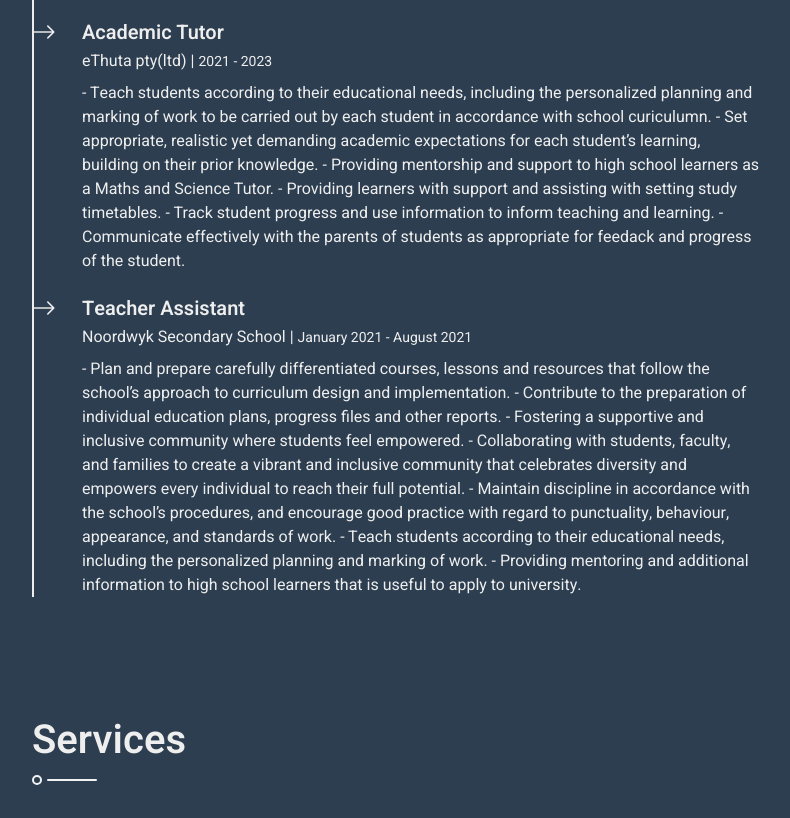
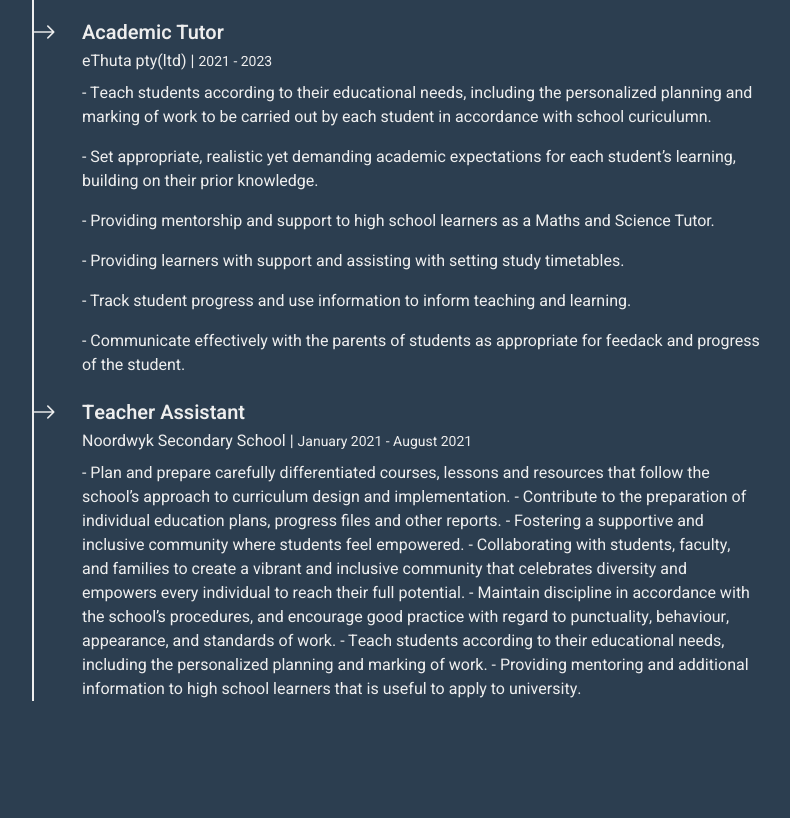
Before and after one commit to NtsakoKwinika/kwinikantsako, a plain HTML site: page index.html in a window 1280 px wide. Shown: the part 1800-2618 px from the top of the page, without its empty margins (438-1228 px from the left). Drawn offline with nearby package versions, Linux system fonts and the light colour scheme.

Commit message:
Update index.html

```diff
--- a/index.html
+++ b/index.html
@@ -186,12 +186,12 @@
                                 <span class="bi bi-arrow-right fs-4 text-light position-absolute" style="top: -5px; left: -50px;"></span>
                                 <h5 class="mb-1">Academic Tutor</h5>
                                 <p class="mb-2">eThuta pty(ltd) | <small>2021 - 2023</small></p>
-								<p> - Teach students according to their educational needs, including the personalized planning and marking of work to be carried out by each student in accordance with school curiculumn.
-									- Set appropriate, realistic yet demanding academic expectations for each student’s learning, building on their prior knowledge.
-									- Providing mentorship and support to high school learners as a Maths and Science Tutor.
-									- Providing learners with support and assisting with setting study timetables.
-									- Track student progress and use information to inform teaching and learning.
-									- Communicate effectively with the parents of students as appropriate for feedack and progress of the student.</p>
+								<p> - Teach students according to their educational needs, including the personalized planning and marking of work to be carried out by each student in accordance with school curiculumn.</p>
+								<p>	- Set appropriate, realistic yet demanding academic expectations for each student’s learning, building on their prior knowledge.</p>
+								<p>	- Providing mentorship and support to high school learners as a Maths and Science Tutor.</p>
+								<p>	- Providing learners with support and assisting with setting study timetables.</p>
+								<p>	- Track student progress and use information to inform teaching and learning.</p>
+								<P>	- Communicate effectively with the parents of students as appropriate for feedack and progress of the student.</p>
                             </div>
                             <div class="position-relative mb-4">
                                 <span class="bi bi-arrow-right fs-4 text-light position-absolute" style="top: -5px; left: -50px;"></span>
```
